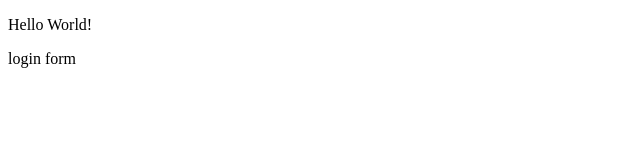
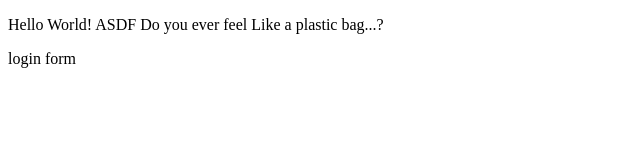
Before and after one commit to emilywong1996/Module-1-Emily-Wong-Repository-Assignment, a plain HTML site: page index.html in a window 1280 px wide. Shown: the whole page, without its empty margins (0-640 px from the left). Drawn offline with Linux system fonts and the light colour scheme.

Commit message:
second commit, add lines

```diff
--- a/index.html
+++ b/index.html
@@ -7,7 +7,10 @@
     <title>Document</title>
 </head>
 <body>
-    <p>Hello World!</p>
+    <p>Hello World! ASDF
+        Do you ever feel
+        Like a plastic bag...?
+    </p>
     login form
 </body>
 </html>
```
